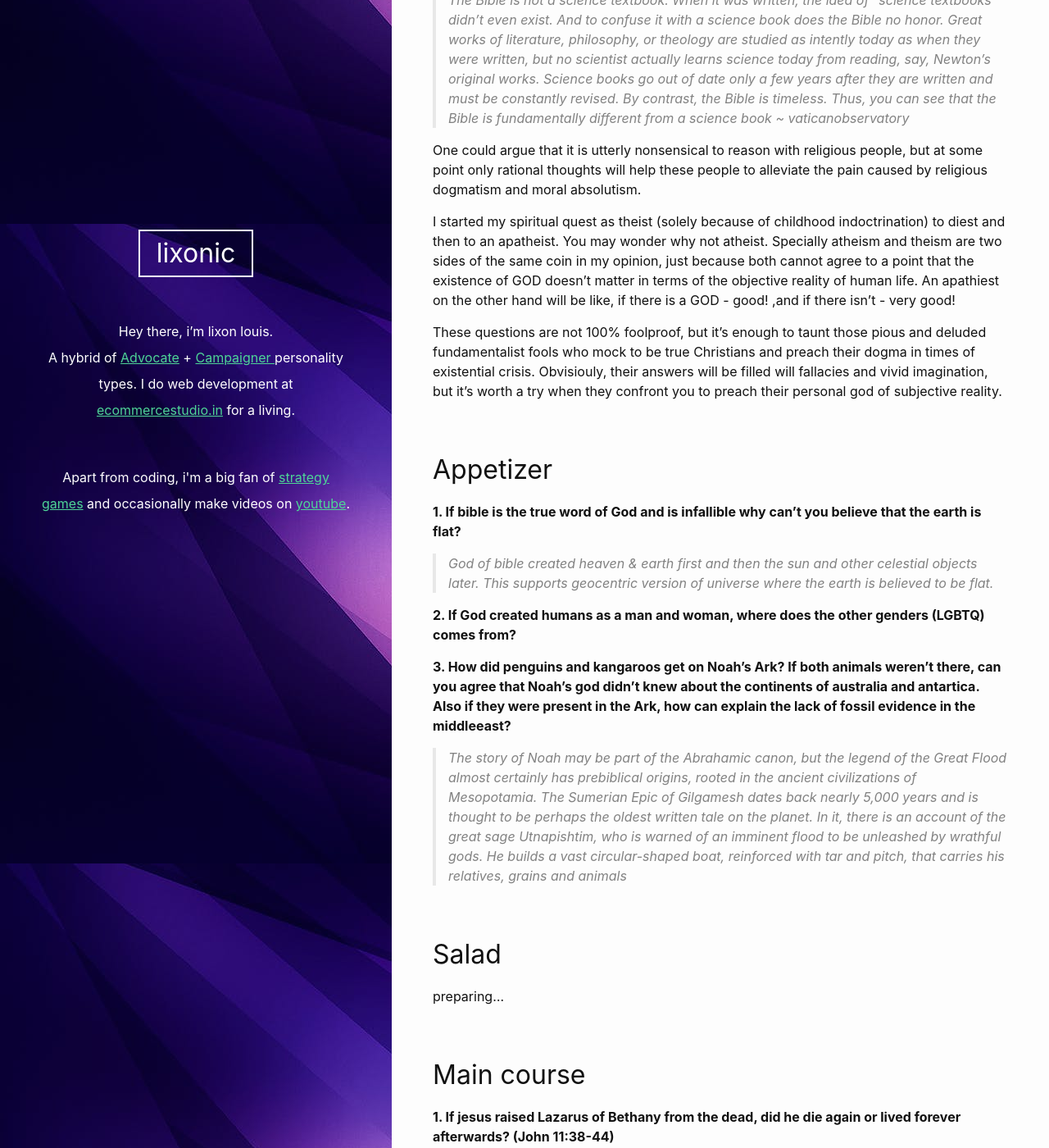
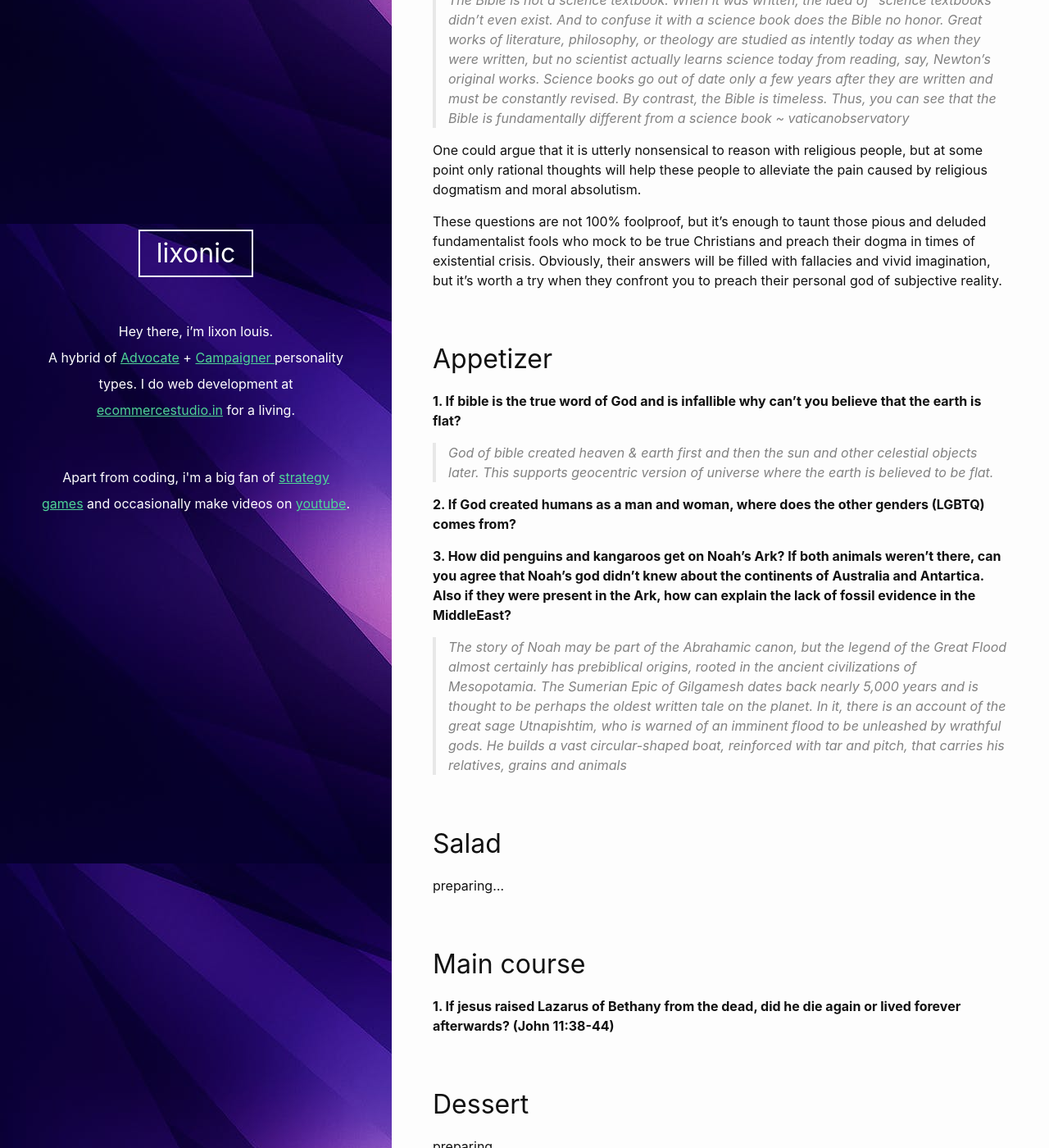
Before and after one commit to lixonic/lixonic, a Jekyll site: the page built from _posts/2020-08-27-tips-for-busting-christian-fundamentalists.md, in a window 1280 px wide and 1400 px high, scrolled down 507 px. Shown: the whole window at 82% size. Built offline with Jekyll 4.4.1, drawn with Linux system fonts in a browser that asks for light colours.

Commit message:
corrections

```diff
--- a/_posts/2020-08-27-tips-for-busting-christian-fundamentalists.md
+++ b/_posts/2020-08-27-tips-for-busting-christian-fundamentalists.md
@@ -21,9 +21,9 @@ The Christian church has often been a patron of sciences, though it did some hor
 </blockquote>
 One could argue that it is utterly nonsensical to reason with religious people, but at some point only rational thoughts will help these people to alleviate the pain caused by religious dogmatism and moral absolutism.
 
-I started my spiritual quest as theist (solely because of childhood indoctrination) to diest and then to an apatheist. You may wonder why not atheist. Specially atheism and theism are two sides of the same coin in my opinion, just because both cannot agree to a point that the existence of GOD doesn't matter in terms of the objective reality of human life. An apathiest on the other hand will be like, if there is a GOD - good! ,and if there isn't - very good!
+<!-- I started my spiritual quest as theist (solely because of childhood indoctrination) to diest and then to an apatheist. You may wonder why not atheist. Specially atheism and theism are two sides of the same coin in my opinion, just because both cannot agree to a point that the existence of GOD doesn't matter in terms of the objective reality of human life. An apathiest on the other hand will be like, if there is a GOD - good! ,and if there isn't - very good! -->
 
-These questions are not 100% foolproof, but it's enough to taunt those pious and deluded fundamentalist fools who mock to be true Christians and preach their dogma in times of existential crisis. Obvisiouly, their answers will be filled will fallacies and vivid imagination, but it's worth a try when they confront you to preach their personal god of subjective reality.
+These questions are not 100% foolproof, but it's enough to taunt those pious and deluded fundamentalist fools who mock to be true Christians and preach their dogma in times of existential crisis. Obviously, their answers will be filled with fallacies and vivid imagination, but it's worth a try when they confront you to preach their personal god of subjective reality.
 
 
 <!-- These tips are not meant for those who value (christian) culture and its contribution to science & society, but for those pious and deluded fools who mocks church and cherry pick verses. Obviously those self fooling morons can answer each question using their vivid imagination and fallacies. -->
@@ -37,7 +37,7 @@ These questions are not 100% foolproof, but it's enough to taunt those pious and
 
 <strong> 2. If God created humans as a man and woman, where does the other genders (LGBTQ) comes from?</strong>
 
-<strong>3. How did penguins and kangaroos get on Noah’s Ark? If both animals weren't there, can you agree that Noah's god didn't knew about the continents of australia and antartica. Also if they were present in the Ark, how can explain the lack of fossil evidence in the middleeast?</strong>
+<strong>3. How did penguins and kangaroos get on Noah’s Ark? If both animals weren't there, can you agree that Noah's god didn't knew about the continents of Australia and Antartica. Also if they were present in the Ark, how can explain the lack of fossil evidence in the MiddleEast?</strong>
 
 <blockquote>
 The story of Noah may be part of the Abrahamic canon, but the legend of the Great Flood almost certainly has prebiblical origins, rooted in the ancient civilizations of Mesopotamia. The Sumerian Epic of Gilgamesh dates back nearly 5,000 years and is thought to be perhaps the oldest written tale on the planet. In it, there is an account of the great sage Utnapishtim, who is warned of an imminent flood to be unleashed by wrathful gods. He builds a vast circular-shaped boat, reinforced with tar and pitch, that carries his relatives, grains and animals
```
